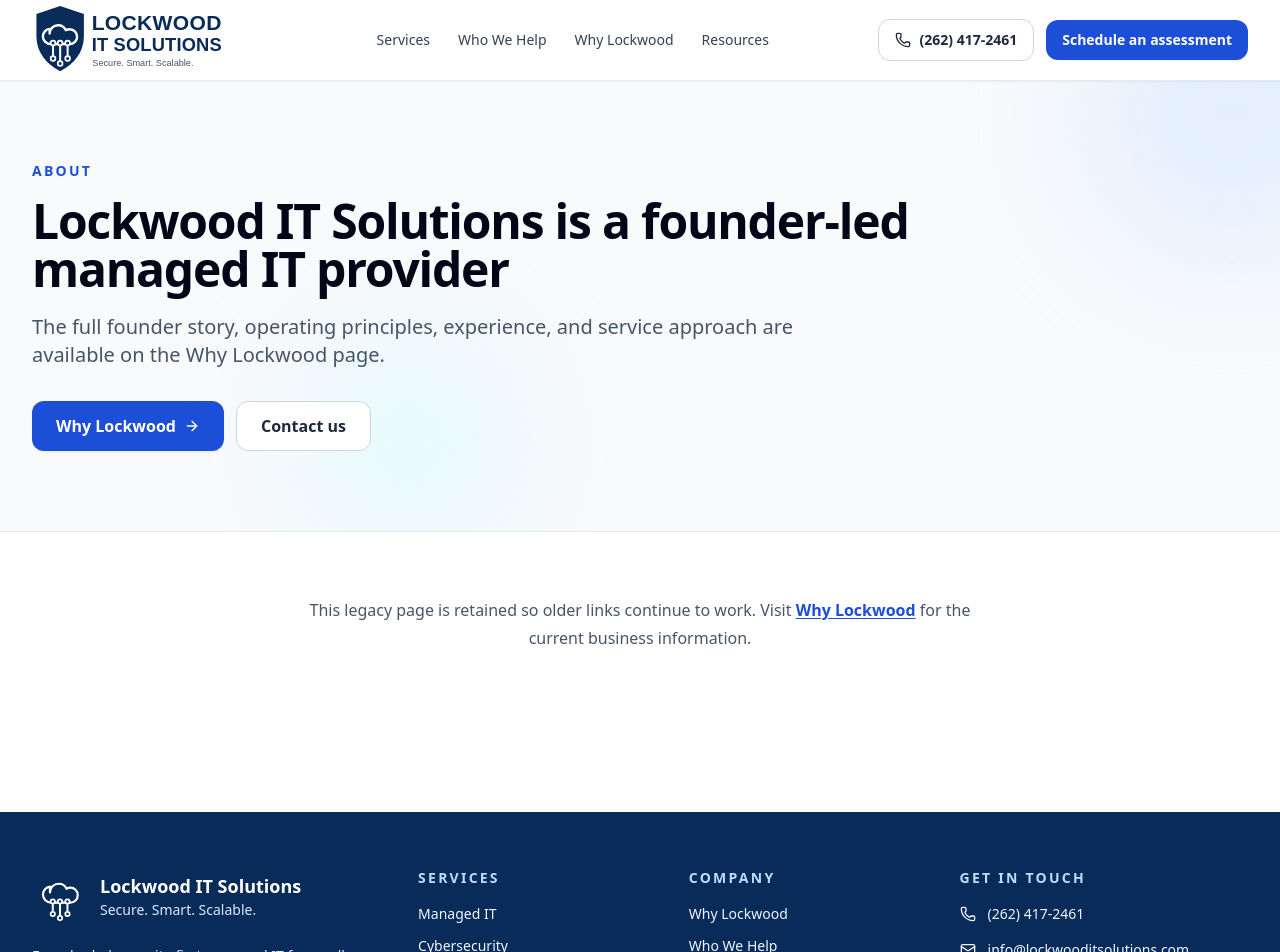
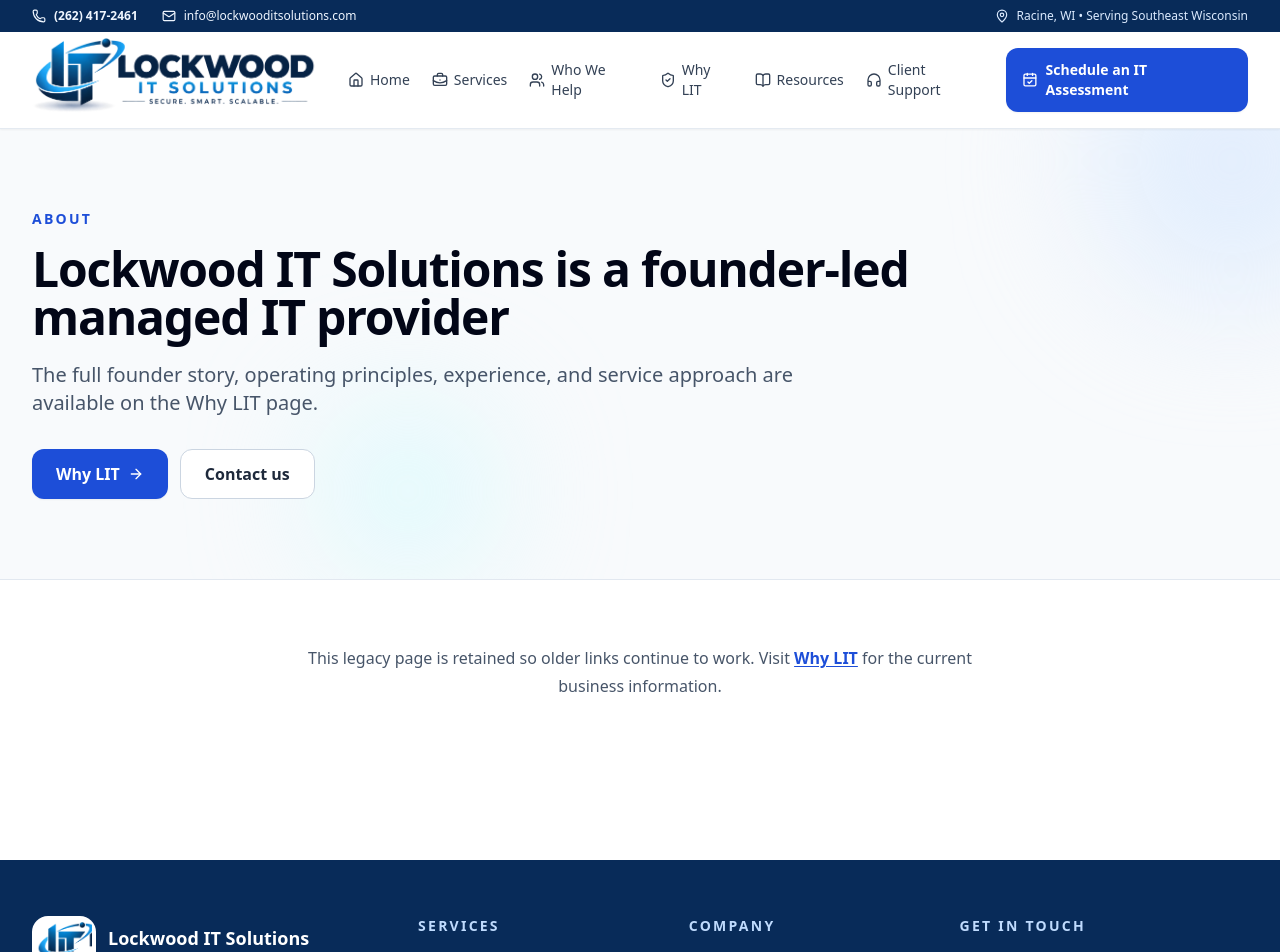
Before and after one commit to kbrindle2002/lockwooditsolutions, a Next.js app: page /about in a window 1280 px wide. Shown: the top 952 px of the page. Built offline with nearby package versions, Linux system fonts and the light colour scheme.

Commit message:
Polish LIT branding navigation and contact experience

```diff
--- a/app/about/page.tsx
+++ b/app/about/page.tsx
@@ -16,10 +16,10 @@
       <PageHero
         eyebrow="About"
         title="Lockwood IT Solutions is a founder-led managed IT provider"
-        description="The full founder story, operating principles, experience, and service approach are available on the Why Lockwood page."
+        description="The full founder story, operating principles, experience, and service approach are available on the Why LIT page."
         actions={
           <>
-            <PrimaryLink href="/why-lockwood/">Why Lockwood</PrimaryLink>
+            <PrimaryLink href="/why-lockwood/">Why LIT</PrimaryLink>
             <SecondaryLink href="/contact/">Contact us</SecondaryLink>
           </>
         }
@@ -27,7 +27,7 @@
       <section className="mx-auto max-w-3xl px-4 py-16 text-center sm:px-6 lg:px-8">
         <p className="leading-7 text-slate-600">
           This legacy page is retained so older links continue to work. Visit{" "}
-          <Link href="/why-lockwood/" className="font-semibold text-blue-700 underline underline-offset-2">Why Lockwood</Link>{" "}
+          <Link href="/why-lockwood/" className="font-semibold text-blue-700 underline underline-offset-2">Why LIT</Link>{" "}
           for the current business information.
         </p>
       </section>
--- a/app/layout.tsx
+++ b/app/layout.tsx
@@ -46,7 +46,7 @@
   "@type": ["Organization", "LocalBusiness"],
   name: site.name,
   url: site.url,
-  logo: `${site.url}/lockwood-logo.svg`,
+  logo: `${site.url}/lockwood-logo-approved.png`,
   email: site.email,
   telephone: site.phoneHref,
   slogan: site.tagline,
--- a/app/page.tsx
+++ b/app/page.tsx
@@ -51,7 +51,7 @@
           <div className="absolute -right-32 -top-40 h-96 w-96 rounded-full bg-blue-400 blur-3xl" />
           <div className="absolute -bottom-48 left-1/4 h-96 w-96 rounded-full bg-cyan-300 blur-3xl" />
         </div>
-        <div className="relative mx-auto grid max-w-7xl gap-12 px-4 py-20 sm:px-6 sm:py-24 lg:grid-cols-[1.15fr_0.85fr] lg:items-center lg:px-8 lg:py-28">
+        <div className="relative mx-auto grid max-w-7xl gap-10 px-4 py-14 sm:px-6 sm:py-16 lg:grid-cols-[1.15fr_0.85fr] lg:items-start lg:px-8 lg:py-16">
           <div>
             <p className="inline-flex rounded-full border border-blue-200/30 bg-white/10 px-4 py-2 text-sm font-semibold text-blue-50">
               Managed IT for small businesses
@@ -188,6 +188,7 @@
       <section className="bg-[#082b59] py-20 text-white lg:py-24">
         <div className="mx-auto max-w-7xl px-4 sm:px-6 lg:px-8">
           <SectionHeading
+            tone="dark"
             eyebrow="How Lockwood works"
             title="A disciplined path from uncertainty to steady operations"
             description="You should know what is being done, why it matters, what is still unknown, and which decisions remain yours."
@@ -206,7 +207,7 @@
 
       <section className="mx-auto max-w-7xl px-4 py-20 sm:px-6 lg:px-8 lg:py-24">
         <SectionHeading
-          eyebrow="Why Lockwood"
+          eyebrow="Why LIT"
           title="Enterprise experience, delivered personally and sized for small business"
           description="Lockwood IT Solutions combines more than three decades of hands-on IT experience with founder involvement, practical security, and direct communication."
         />
--- a/app/why-lockwood/page.tsx
+++ b/app/why-lockwood/page.tsx
@@ -6,7 +6,7 @@
 import { processSteps } from "@/lib/site";
 
 export const metadata: Metadata = {
-  title: "Why Lockwood",
+  title: "Why LIT",
   description:
     "Founder-led managed IT with more than three decades of hands-on experience, clear documentation, security-first operations, and plain-English guidance.",
   alternates: { canonical: "/why-lockwood/" },
@@ -47,7 +47,7 @@
   return (
     <>
       <PageHero
-        eyebrow="Why Lockwood"
+        eyebrow="Why LIT"
         title="Enterprise experience, delivered personally and sized for small business"
         description="Lockwood IT Solutions combines more than three decades of hands-on IT experience with founder involvement, practical security, clear documentation, and direct communication."
         actions={
--- a/components/SiteFooter.tsx
+++ b/components/SiteFooter.tsx
@@ -9,7 +9,15 @@
       <div className="mx-auto grid max-w-7xl gap-10 px-4 py-14 sm:px-6 md:grid-cols-2 lg:grid-cols-[1.2fr_0.8fr_0.8fr_1fr] lg:px-8">
         <div>
           <div className="flex items-center gap-3">
-            <Image src="/lockwood-mark.svg" alt="" width={256} height={256} className="h-14 w-14" />
+            <span className="inline-flex rounded-2xl bg-white p-1 shadow-sm">
+              <Image
+                src="/lockwood-mark-approved.png"
+                alt=""
+                width={512}
+                height={477}
+                className="h-14 w-14 object-contain"
+              />
+            </span>
             <div>
               <p className="text-lg font-bold">{site.name}</p>
               <p className="text-sm text-blue-100">{site.tagline}</p>
@@ -36,7 +44,7 @@
         <div>
           <h2 className="text-sm font-semibold uppercase tracking-[0.16em] text-blue-200">Company</h2>
           <ul className="mt-4 space-y-3 text-sm">
-            <li><Link href="/why-lockwood/" className="text-blue-50 hover:text-white hover:underline">Why Lockwood</Link></li>
+            <li><Link href="/why-lockwood/" className="text-blue-50 hover:text-white hover:underline">Why LIT</Link></li>
             <li><Link href="/who-we-help/" className="text-blue-50 hover:text-white hover:underline">Who We Help</Link></li>
             <li><Link href="/resources/" className="text-blue-50 hover:text-white hover:underline">Resources &amp; FAQ</Link></li>
             <li><Link href="/support/" className="text-blue-50 hover:text-white hover:underline">Client Support</Link></li>
@@ -59,9 +67,15 @@
                 <span>{site.email}</span>
               </a>
             </li>
-            <li className="flex items-start gap-3">
-              <MapPin className="mt-0.5 h-4 w-4 shrink-0" aria-hidden="true" />
-              <span>{site.serviceArea}<br />{site.remoteArea}</span>
+            <li>
+              <Link
+                href="/contact/#service-area-map"
+                className="flex items-start gap-3 transition hover:text-white hover:underline focus-visible:outline-none focus-visible:ring-2 focus-visible:ring-cyan-300"
+                aria-label="View the Lockwood IT Solutions service area map"
+              >
+                <MapPin className="mt-0.5 h-4 w-4 shrink-0" aria-hidden="true" />
+                <span>{site.serviceArea}<br />{site.remoteArea}</span>
+              </Link>
             </li>
           </ul>
         </div>
--- a/components/SiteHeader.tsx
+++ b/components/SiteHeader.tsx
@@ -3,7 +3,7 @@
 import Image from "next/image";
 import Link from "next/link";
 import { usePathname } from "next/navigation";
-import { Menu, Phone, X } from "lucide-react";
+import { CalendarCheck, Mail, MapPin, Menu, Phone, X } from "lucide-react";
 import { useEffect, useState } from "react";
 import { navigation, site } from "@/lib/site";
 
@@ -18,62 +18,87 @@
   useEffect(() => setOpen(false), [pathname]);
 
   return (
-    <header className="sticky top-0 z-50 border-b border-slate-200/90 bg-white/95 shadow-sm backdrop-blur">
-      <div className="mx-auto flex min-h-20 max-w-7xl items-center justify-between gap-4 px-4 sm:px-6 lg:px-8">
+    <header className="sticky top-0 z-50 shadow-sm">
+      <div className="bg-[#082b59] text-white">
+        <div className="mx-auto flex max-w-[1440px] items-center justify-between gap-4 px-4 py-2 text-xs sm:px-6 lg:px-8">
+          <div className="flex min-w-0 items-center gap-4 sm:gap-6">
+            <a
+              href={`tel:${site.phoneHref}`}
+              className="inline-flex shrink-0 items-center gap-2 font-semibold text-blue-50 transition hover:text-white hover:underline focus-visible:outline-none focus-visible:ring-2 focus-visible:ring-cyan-300"
+            >
+              <Phone className="h-3.5 w-3.5" aria-hidden="true" />
+              <span>{site.phoneDisplay}</span>
+            </a>
+            <a
+              href={`mailto:${site.email}`}
+              className="hidden min-w-0 items-center gap-2 text-blue-50 transition hover:text-white hover:underline focus-visible:outline-none focus-visible:ring-2 focus-visible:ring-cyan-300 sm:inline-flex"
+            >
+              <Mail className="h-3.5 w-3.5 shrink-0" aria-hidden="true" />
+              <span className="truncate">{site.email}</span>
+            </a>
+          </div>
+          <Link
+            href="/contact/#service-area-map"
+            className="hidden items-center gap-2 rounded-md text-blue-100 transition hover:text-white hover:underline focus-visible:outline-none focus-visible:ring-2 focus-visible:ring-cyan-300 lg:flex"
+            aria-label="View the Lockwood IT Solutions service area map"
+          >
+            <MapPin className="h-3.5 w-3.5" aria-hidden="true" />
+            <span>Racine, WI <span aria-hidden="true">•</span> Serving Southeast Wisconsin</span>
+          </Link>
+        </div>
+      </div>
+
+      <div className="border-b border-slate-200/90 bg-white/95 backdrop-blur">
+        <div className="mx-auto flex min-h-24 max-w-[1440px] items-center justify-between gap-4 px-4 sm:px-6 lg:px-8">
           <Link
             href="/"
             className="shrink-0 rounded-md focus-visible:outline-none focus-visible:ring-2 focus-visible:ring-blue-600 focus-visible:ring-offset-4"
             aria-label="Lockwood IT Solutions home"
           >
             <Image
-            src="/lockwood-logo.svg"
+              src="/lockwood-logo-approved.png"
               alt="Lockwood IT Solutions — Secure. Smart. Scalable."
-            width={693}
-            height={220}
+              width={1200}
+              height={346}
               priority
-            className="h-auto w-[205px] sm:w-[235px]"
+              sizes="(max-width: 640px) 230px, (max-width: 1280px) 270px, 290px"
+              className="h-auto w-[230px] sm:w-[270px] xl:w-[290px]"
             />
           </Link>
 
-        <nav className="hidden items-center gap-1 lg:flex" aria-label="Primary navigation">
+          <nav className="hidden items-center gap-0.5 xl:flex" aria-label="Primary navigation">
             {navigation.map((item) => {
               const active = isActive(pathname, item.href);
+              const Icon = item.icon;
               return (
                 <Link
                   key={item.href}
                   href={item.href}
                   aria-current={active ? "page" : undefined}
-                className={`rounded-lg px-3 py-2 text-sm font-medium transition focus-visible:outline-none focus-visible:ring-2 focus-visible:ring-blue-600 ${
+                  className={`inline-flex items-center gap-1.5 rounded-lg px-2.5 py-2 text-sm font-medium transition focus-visible:outline-none focus-visible:ring-2 focus-visible:ring-blue-600 ${
                     active
                       ? "bg-blue-50 text-blue-800"
                       : "text-slate-700 hover:bg-slate-100 hover:text-slate-950"
                   }`}
                 >
-                {item.label}
+                  <Icon className="h-4 w-4 shrink-0" aria-hidden="true" />
+                  <span>{item.label}</span>
                 </Link>
               );
             })}
           </nav>
 
-        <div className="hidden items-center gap-3 lg:flex">
-          <a
-            href={`tel:${site.phoneHref}`}
-            className="inline-flex items-center gap-2 rounded-xl border border-slate-300 px-4 py-2.5 text-sm font-semibold text-slate-800 transition hover:border-blue-300 hover:bg-blue-50 focus-visible:outline-none focus-visible:ring-2 focus-visible:ring-blue-600"
-          >
-            <Phone className="h-4 w-4" aria-hidden="true" />
-            {site.phoneDisplay}
-          </a>
           <Link
             href="/contact/"
-            className="rounded-xl bg-blue-700 px-4 py-2.5 text-sm font-semibold text-white shadow-sm transition hover:bg-blue-800 focus-visible:outline-none focus-visible:ring-2 focus-visible:ring-blue-600 focus-visible:ring-offset-2"
+            className="hidden items-center gap-2 rounded-xl bg-blue-700 px-4 py-3 text-sm font-semibold text-white shadow-sm transition hover:bg-blue-800 focus-visible:outline-none focus-visible:ring-2 focus-visible:ring-blue-600 focus-visible:ring-offset-2 xl:inline-flex"
           >
-            Schedule an assessment
+            <CalendarCheck className="h-4 w-4" aria-hidden="true" />
+            Schedule an IT Assessment
           </Link>
-        </div>
 
           <button
             type="button"
-          className="inline-flex h-11 w-11 items-center justify-center rounded-xl border border-slate-300 text-slate-800 transition hover:bg-slate-100 focus-visible:outline-none focus-visible:ring-2 focus-visible:ring-blue-600 lg:hidden"
+            className="inline-flex h-11 w-11 shrink-0 items-center justify-center rounded-xl border border-slate-300 text-slate-800 transition hover:bg-slate-100 focus-visible:outline-none focus-visible:ring-2 focus-visible:ring-blue-600 xl:hidden"
             onClick={() => setOpen((value) => !value)}
             aria-expanded={open}
             aria-controls="mobile-navigation"
@@ -84,41 +109,45 @@
         </div>
 
         {open && (
-        <div id="mobile-navigation" className="border-t border-slate-200 bg-white px-4 py-4 lg:hidden">
+          <div id="mobile-navigation" className="border-t border-slate-200 bg-white px-4 py-4 xl:hidden">
             <nav className="mx-auto grid max-w-7xl gap-1" aria-label="Mobile navigation">
               {navigation.map((item) => {
                 const active = isActive(pathname, item.href);
+                const Icon = item.icon;
                 return (
                   <Link
                     key={item.href}
                     href={item.href}
                     aria-current={active ? "page" : undefined}
-                  className={`rounded-xl px-4 py-3 text-base font-medium ${
+                    className={`flex items-center gap-3 rounded-xl px-4 py-3 text-base font-medium ${
                       active ? "bg-blue-50 text-blue-800" : "text-slate-800 hover:bg-slate-100"
                     }`}
                   >
-                  {item.label}
+                    <Icon className="h-5 w-5 shrink-0" aria-hidden="true" />
+                    <span>{item.label}</span>
                   </Link>
                 );
               })}
-            <Link href="/support/" className="rounded-xl px-4 py-3 text-base font-medium text-slate-800 hover:bg-slate-100">
-              Client Support
-            </Link>
               <div className="mt-3 grid gap-2 border-t border-slate-200 pt-4 sm:grid-cols-2">
                 <a
-                href={`tel:${site.phoneHref}`}
+                  href={`mailto:${site.email}`}
                   className="inline-flex items-center justify-center gap-2 rounded-xl border border-slate-300 px-4 py-3 font-semibold text-slate-800"
                 >
-                <Phone className="h-4 w-4" aria-hidden="true" />
-                {site.phoneDisplay}
+                  <Mail className="h-4 w-4" aria-hidden="true" />
+                  Email us
                 </a>
-              <Link href="/contact/" className="rounded-xl bg-blue-700 px-4 py-3 text-center font-semibold text-white">
+                <Link
+                  href="/contact/"
+                  className="inline-flex items-center justify-center gap-2 rounded-xl bg-blue-700 px-4 py-3 text-center font-semibold text-white"
+                >
+                  <CalendarCheck className="h-4 w-4" aria-hidden="true" />
                   Schedule an assessment
                 </Link>
               </div>
             </nav>
           </div>
         )}
+      </div>
     </header>
   );
 }
--- a/lib/site.ts
+++ b/lib/site.ts
@@ -1,10 +1,13 @@
 import {
+  BookOpen,
   BriefcaseBusiness,
   CloudCog,
   DatabaseBackup,
   Headphones,
+  Home,
   Network,
   ShieldCheck,
+  Users,
 } from "lucide-react";
 
 export const site = {
@@ -19,10 +22,12 @@
 };
 
 export const navigation = [
-  { href: "/services/", label: "Services" },
-  { href: "/who-we-help/", label: "Who We Help" },
-  { href: "/why-lockwood/", label: "Why Lockwood" },
-  { href: "/resources/", label: "Resources" },
+  { href: "/", label: "Home", icon: Home },
+  { href: "/services/", label: "Services", icon: BriefcaseBusiness },
+  { href: "/who-we-help/", label: "Who We Help", icon: Users },
+  { href: "/why-lockwood/", label: "Why LIT", icon: ShieldCheck },
+  { href: "/resources/", label: "Resources", icon: BookOpen },
+  { href: "/support/", label: "Client Support", icon: Headphones },
 ];
 
 export const services = [
```
Also changed, not shown: app/contact/page.tsx (+38 -0 lines), components/ui.tsx (+16 -3 lines), public/lockwood-logo-approved.png (added), public/lockwood-mark-approved.png (added). Lines whose indentation alone changed are shown as unchanged.
